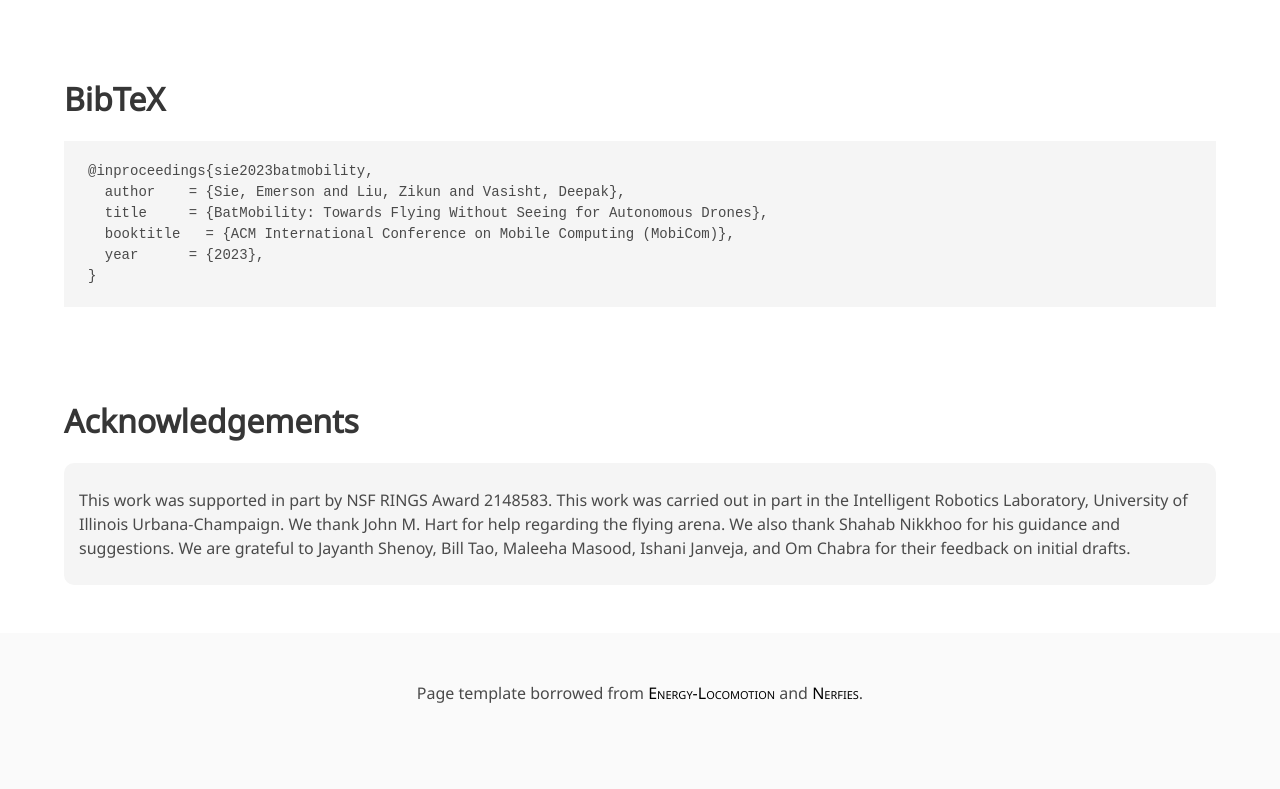
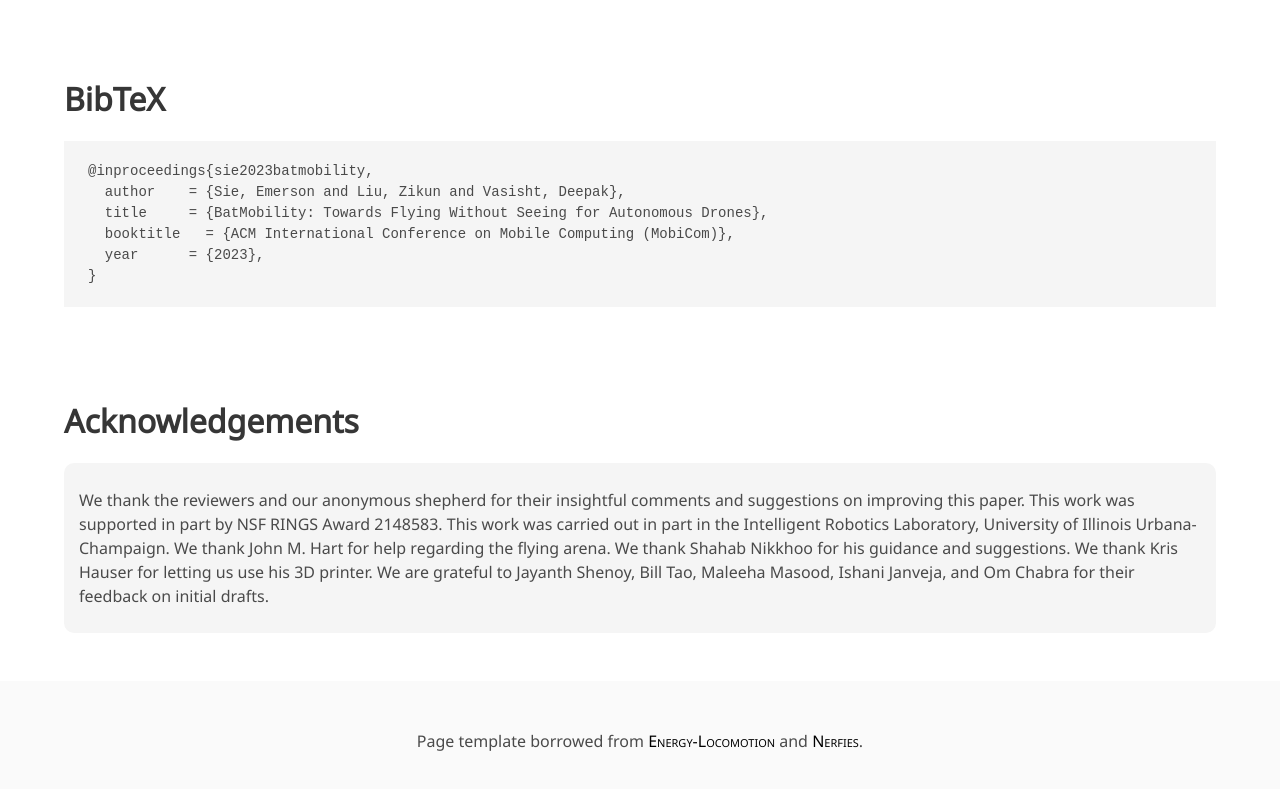
Before and after one commit to batmobility/batmobility.github.io, a plain HTML site: page index.html in a window 1280 px wide. Shown: the part 4939-5728 px from the top of the page. Drawn offline with nearby package versions, Linux system fonts and the light colour scheme; some icons are missing; a web font is replaced by a local one.

Commit message:
update ack

```diff
--- a/index.html
+++ b/index.html
@@ -248,7 +248,7 @@
   <div class="container">
     <h2 class="title">Acknowledgements</h2>
       <div class="is-vcentered interpolation-panel">
-        This work was supported in part by NSF RINGS Award 2148583. This work was carried out in part in the Intelligent Robotics Laboratory, University of Illinois Urbana-Champaign. We thank John M. Hart for help regarding the flying arena. We also thank Shahab Nikkhoo for his guidance and suggestions. We are grateful to Jayanth Shenoy, Bill Tao, Maleeha Masood, Ishani Janveja, and Om Chabra for their feedback on initial drafts.
+          We thank the reviewers and our anonymous shepherd for their insightful comments and suggestions on improving this paper. This work was supported in part by NSF RINGS Award 2148583. This work was carried out in part in the Intelligent Robotics Laboratory, University of Illinois Urbana-Champaign. We thank John M. Hart for help regarding the flying arena. We thank Shahab Nikkhoo for his guidance and suggestions. We thank Kris Hauser for letting us use his 3D printer. We are grateful to Jayanth Shenoy, Bill Tao, Maleeha Masood, Ishani Janveja, and Om Chabra for their feedback on initial drafts.
       </div>
   </div>
 </section>
```
